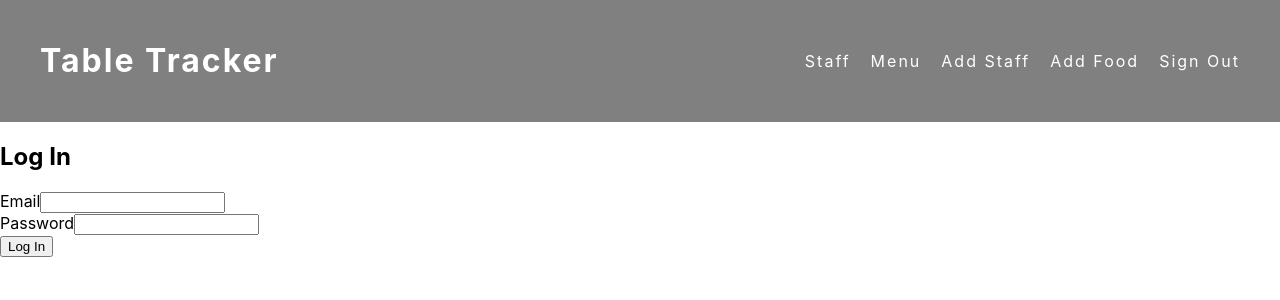
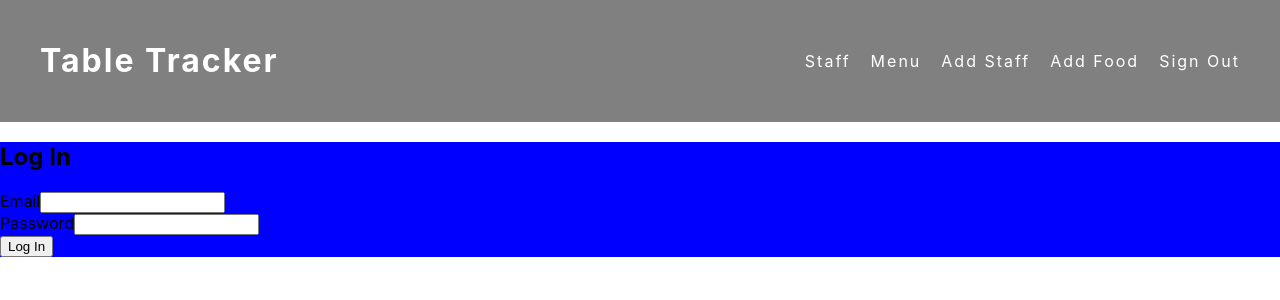
Before and after one commit to usuajiayako/Table-Tracker, a React (Create React App) app: page / in a window 1280 px wide. Shown: the top 300 px of the page. Built offline with nearby package versions, Linux system fonts and the light colour scheme; no server answers.

Commit message:
adds styling

```diff
--- a/src/containers/SigninPage/SigninPage.scss
+++ b/src/containers/SigninPage/SigninPage.scss
@@ -1,4 +1,8 @@
-.login-container {
-  max-width: '400px';
-  align-content: center;
+.card {
+  background-color: green;
+  align-items: center;
 }
+
+.card-body {
+  background-color: blue;
+}
```
